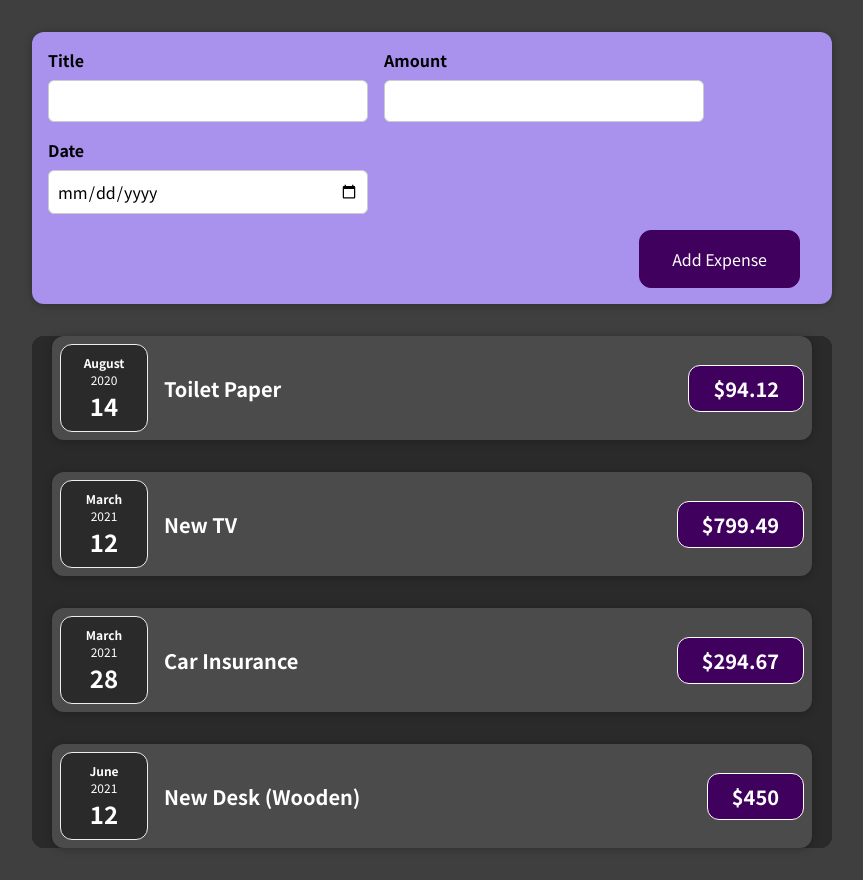
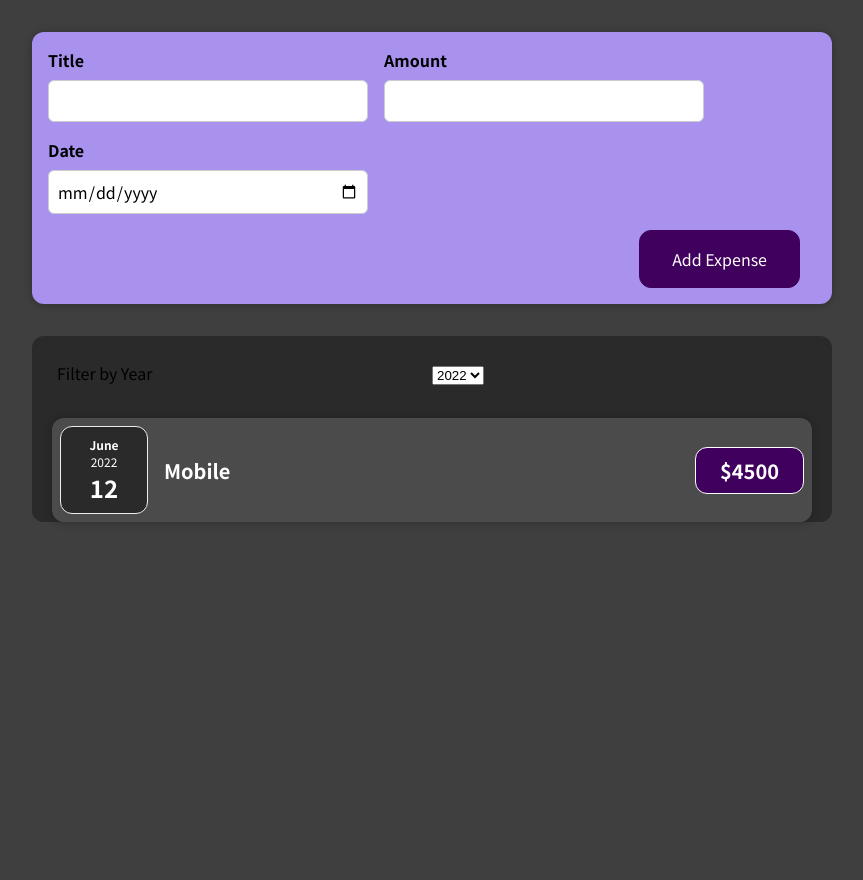
Before and after one commit to glaucusec/reactjs, a React (Create React App) app: page / in a window 1280 px wide. Shown: the whole page, without its empty margins (208-1071 px from the left). After the commit the page ends 800 px from the top, so only its background shows below. Built offline with nearby package versions, Linux system fonts and the light colour scheme.

Commit message:
Implementing the filter feature

```diff
--- a/src/App.js
+++ b/src/App.js
@@ -1,6 +1,7 @@
 import React, { useState } from "react";
 import ExpenseItem from "./components/Expenses/ExpenseItem";
 import NewExpense from "./components/NewExpense/NewExpense";
+import FilterExpense from "./components/Expenses/FilterExpense";
 
 const App = () => {
   let DUMMY_EXPENSES = [
@@ -23,8 +24,21 @@ const App = () => {
       amount: 450,
       date: new Date(2021, 5, 12),
     },
+    {
+      id: "e5",
+      title: "Mobile",
+      amount: 4500,
+      date: new Date(2022, 5, 12),
+    },
   ];
+
   const [expenses, setExpenses] = useState(DUMMY_EXPENSES);
+
+  const [filteredYear, setFilteredYear] = useState("2022");
+
+  const filterChangeHandler = (selectedYear) => {
+    setFilteredYear(selectedYear);
+  };
 
   const addExpenseHandler = (expense) => {
     setExpenses((prevState) => {
@@ -32,11 +46,19 @@ const App = () => {
     });
   };
 
+  const filteredExpenses = expenses.filter((expense) => {
+    return expense.date.getFullYear().toString() === filteredYear;
+  });
+
   return (
     <div>
       <NewExpense onAddExpense={addExpenseHandler} />
       <div className="expense">
-        {expenses.map((expense) => (
+        <FilterExpense
+          selected={filteredYear}
+          onFilterChange={filterChangeHandler}
+        />
+        {filteredExpenses.map((expense) => (
           <ExpenseItem
             key={expense.id}
             title={expense.title}
--- /dev/null
+++ b/src/components/Expenses/FilterExpense.css
@@ -0,0 +1,13 @@
+.filter_text {
+  float: left;
+  width: 50%;
+}
+.filter_button {
+  float: right;
+  width: 50%;
+}
+
+.container {
+  width: 100%;
+  padding: 25px;
+}
--- /dev/null
+++ b/src/components/Expenses/FilterExpense.js
@@ -0,0 +1,26 @@
+import React from "react";
+import "./FilterExpense.css";
+
+const FilterExpense = (props) => {
+  const handleFilterChange = (event) => {
+    props.onFilterChange(event.target.value);
+  };
+  return (
+    <div className="container">
+      <div className="filter_text">Filter by Year</div>
+      <div className="filter_button">
+        <select
+          value={props.selected}
+          onChange={handleFilterChange}
+          className="filter_year"
+        >
+          <option>2020</option>
+          <option>2021</option>
+          <option>2022</option>
+        </select>
+      </div>
+    </div>
+  );
+};
+
+export default FilterExpense;
```
